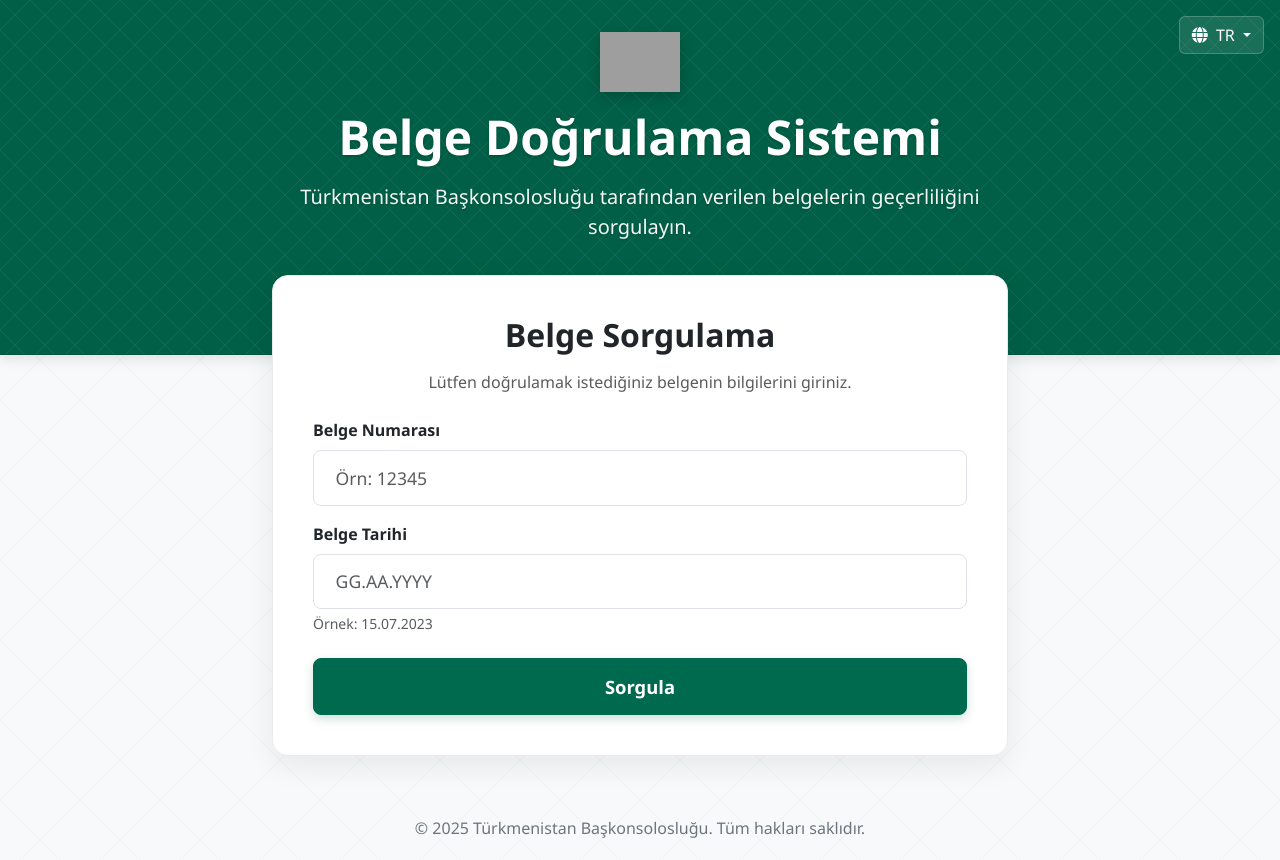
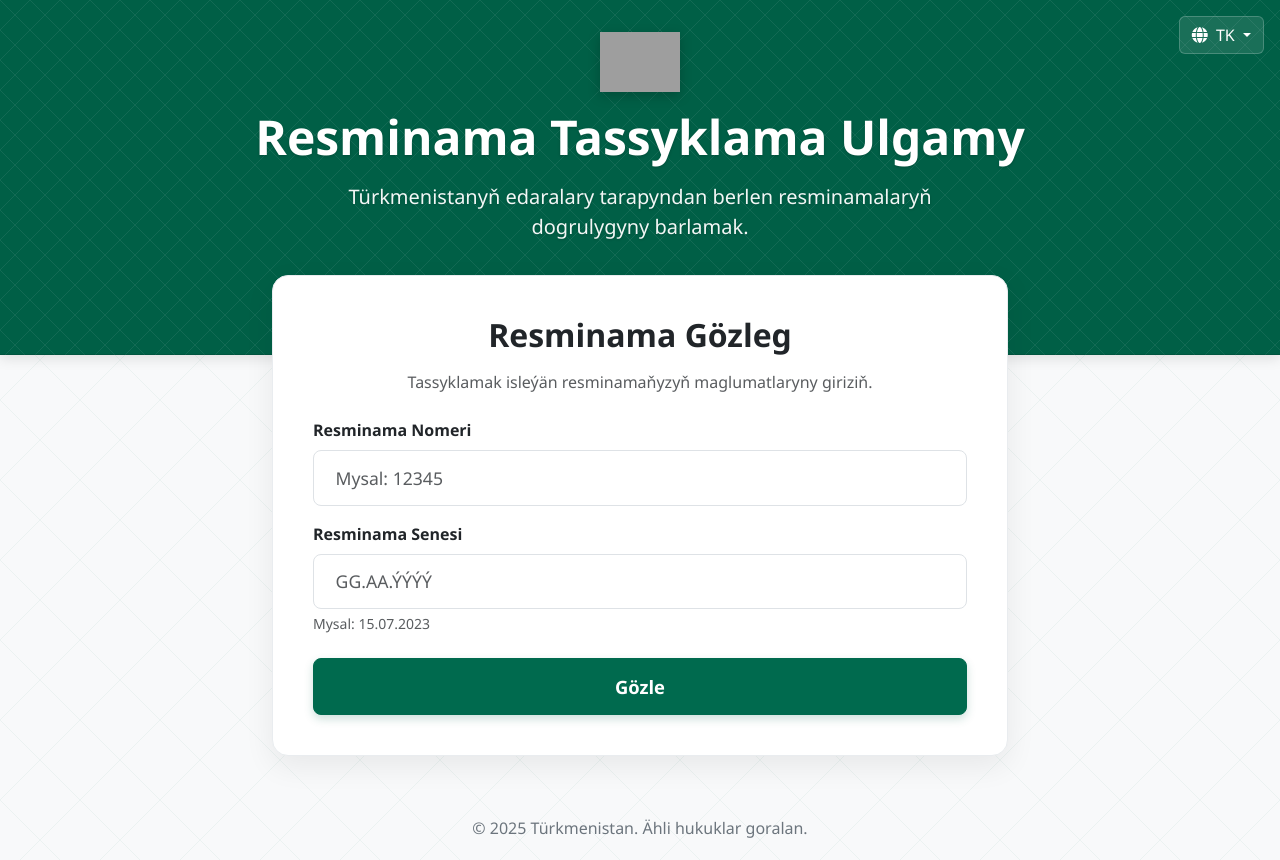
Before and after one commit to istanbultmconsulategovtm/belgedogrulama, a plain HTML site: page index.html in a window 1280 px wide. Drawn offline with nearby package versions, Linux system fonts and the light colour scheme; no server answers; grey boxes are pictures that could not be loaded.

Commit message:
Add files via upload

```diff
--- a/index.html
+++ b/index.html
@@ -3,7 +3,7 @@
 <head>
     <meta charset="UTF-8">
     <meta name="viewport" content="width=device-width, initial-scale=1.0">
-    <title>Türkmenistan Başkonsolosluğu Belge Doğrulama</title>
+    <title>Türkmenistan Belge Doğrulama</title>
     <!-- Bootstrap CSS -->
     <link href="https://cdn.jsdelivr.net/npm/bootstrap@5.3.0/dist/css/bootstrap.min.css" rel="stylesheet">
     <!-- Font Awesome -->
@@ -98,7 +98,7 @@
             box-shadow: 0 0 0 0.25rem rgba(0, 122, 83, 0.2);
         }
 
-       .date-input-wrapper {
+        .date-input-wrapper {
             position: relative;
         }
 
@@ -277,12 +277,25 @@
         function showSpinner(show) { document.getElementById('spinner-container').style.display = show ? 'flex' : 'none'; }
 
         const translations = {
+            tk: {
+                headerTitle: "Resminama Tassyklama Ulgamy", headerSubtitle: "Türkmenistanyň edaralary tarapyndan berlen resminamalaryň dogrulygyny barlamak.",
+                formTitle: "Resminama Gözleg", formSubtitle: "Tassyklamak isleýän resminamaňyzyň maglumatlaryny giriziň.",
+                docNumberLabel: "Resminama Nomeri", docNumberPlaceholder: "Mysal: 12345",
+                docDateLabel: "Resminama Senesi", docDatePlaceholder: "GG.AA.ÝÝÝÝ", docDateExample: "Mysal: 15.07.2023",
+                searchButton: "Gözle", footerText: "&copy; 2025 Türkmenistan. Ähli hukuklar goralan.",
+                loadingText: "Ýüklenýär...", authFailed: "Awtorizasiýa şowsuz boldy. Sahypany täzeläň.",
+                fillAllFields: "Resminama belgisini ve sene meýdanlaryny doly dolduryň.", systemError: "Ulgamda näsazlyk ýüze çykdy. Soňrak synanyşyň.",
+                docValidated: "RESMINAMA TASSYKLANDY", docInvalid: "RESMINAMA YNAMSYZ", docNotFound: "RESMINAMA TAPYLMADY",
+                docRegisteredValid: "Bu resminama ulgamymyzda hasaba alyndy ve dogrudyr.", docRegisteredInvalid: "Bu resminama ulgamymyzda bellige alyndy, ýöne <strong>ygtybarly däl</strong>.",
+                docNotFoundMessage: "Girizilen maglumatlara laýyk ýazgy tapylmady. Maglumatlaryňyzy barlaň ve gaýtadan synanyşyň.",
+                docNo: "Resminama No:", date: "Sene:", fullName: "Ady, Familiýasy:"
+            },
             tr: {
-                headerTitle: "Belge Doğrulama Sistemi", headerSubtitle: "Türkmenistan Başkonsolosluğu tarafından verilen belgelerin geçerliliğini sorgulayın.",
+                headerTitle: "Belge Doğrulama Sistemi", headerSubtitle: "Türkmenistan makamları tarafından verilen belgelerin geçerliliğini sorgulayın.",
                 formTitle: "Belge Sorgulama", formSubtitle: "Lütfen doğrulamak istediğiniz belgenin bilgilerini giriniz.",
                 docNumberLabel: "Belge Numarası", docNumberPlaceholder: "Örn: 12345",
                 docDateLabel: "Belge Tarihi", docDatePlaceholder: "GG.AA.YYYY", docDateExample: "Örnek: 15.07.2023",
-                searchButton: "Sorgula", footerText: "&copy; 2025 Türkmenistan Başkonsolosluğu. Tüm hakları saklıdır.",
+                searchButton: "Sorgula", footerText: "&copy; 2025 Türkmenistan. Tüm hakları saklıdır.",
                 loadingText: "Yükleniyor...", authFailed: "Kimlik doğrulama başarısız oldu. Lütfen sayfayı yenileyin.",
                 fillAllFields: "Lütfen belge numarası ve tarih alanlarını eksiksiz doldurun.", systemError: "Sistemsel bir hata oluştu. Lütfen daha sonra tekrar deneyin.",
                 docValidated: "BELGE DOĞRULANDI", docInvalid: "BELGE GEÇERSİZ", docNotFound: "BELGE BULUNAMADI",
@@ -290,44 +303,31 @@
                 docNotFoundMessage: "Girilen bilgilere uyan bir kayıt bulunamadı. Lütfen bilgilerinizi kontrol edip tekrar deneyiniz.",
                 docNo: "Belge No:", date: "Tarih:", fullName: "Adı Soyadı:"
             },
-            tk: {
-                headerTitle: "Resminama Tassyklama Ulgamy", headerSubtitle: "Türkmenistanyň Baş Konsullygy tarapyndan berlen resminamalaryň dogrulygyny barlamak.",
-                formTitle: "Resminama Gözleg", formSubtitle: "Tassyklamak isleýän resminamaňyzyň maglumatlaryny giriziň.",
-                docNumberLabel: "Resminama Nomeri", docNumberPlaceholder: "Mysal: 12345",
-                docDateLabel: "Resminama Senesi", docDatePlaceholder: "GG.AA.ÝÝÝÝ", docDateExample: "Mysal: 15.07.2023",
-                searchButton: "Gözle", footerText: "&copy; 2025 Türkmenistanyň Baş Konsullygy. Ähli hukuklar goralan.",
-                loadingText: "Ýüklenýär...", authFailed: "Awtorizasiýa şowsuz boldy. Sahypany täzeläň.",
-                fillAllFields: "Resminama belgisini ve sene meýdanlaryny doly dolduryň.", systemError: "Ulgamda näsazlyk ýüze çykdy. Soňrak synanyşyň.",
-                docValidated: "RESMINAMA TASSYKLANDY", docInvalid: "RESMINAMA YNAMSYZ", docNotFound: "RESMINAMA TAPYLMADY",
-                docRegisteredValid: "Bu resminama ulgamymyzda hasaba alyndy ve dogrudyr.", docRegisteredInvalid: "Bu resminama ulgamymyzda bellige alyndy, ýöne <strong>ygtybarly däl</strong>.",
-                docNotFoundMessage: "Girizilen maglumatlara laýyk ýazgy tapylmady. Maglumatlaryňyzy barlaň ve gaýtadan synanyşyň.",
-                docNo: "Resminama No:", date: "Sene:", fullName: "Ady Familiýasy:"
-            },
             en: {
-                headerTitle: "Document Verification System", headerSubtitle: "Verify the validity of documents issued by the Consulate General of Turkmenistan.",
+                headerTitle: "Document Verification System", headerSubtitle: "Verify the validity of documents issued by the authorities of Turkmenistan.",
                 formTitle: "Document Inquiry", formSubtitle: "Please enter the document information you wish to verify.",
                 docNumberLabel: "Document Number", docNumberPlaceholder: "Ex: 12345",
                 docDateLabel: "Document Date", docDatePlaceholder: "DD.MM.YYYY", docDateExample: "Example: 15.07.2023",
-                searchButton: "Search", footerText: "&copy; 2025 Consulate General of Turkmenistan. All rights reserved.",
+                searchButton: "Search", footerText: "&copy; 2025 Turkmenistan. All rights reserved.",
                 loadingText: "Loading...", authFailed: "Authentication failed. Please refresh the page.",
                 fillAllFields: "Please fill in the document number and date fields completely.", systemError: "A system error occurred. Please try again later.",
                 docValidated: "DOCUMENT VALIDATED", docInvalid: "DOCUMENT INVALID", docNotFound: "DOCUMENT NOT FOUND",
                 docRegisteredValid: "This document is registered in our system and is valid.", docRegisteredInvalid: "This document is registered in our system but is <strong>NOT valid</strong>.",
                 docNotFoundMessage: "No record found matching the information entered. Please check your information and try again.",
-                docNo: "Doc No:", date: "Date:", fullName: "Name Surname:"
+                docNo: "Doc No:", date: "Date:", fullName: "Full Name:"
             },
             ru: {
-                headerTitle: "Система проверки документов", headerSubtitle: "Проверьте подлинность документов, выданных Генеральное Kонсульство Туркменистана.",
+                headerTitle: "Система проверки документов", headerSubtitle: "Проверьте подлинность документов, выданных властями Туркменистана.",
                 formTitle: "Запрос документа", formSubtitle: "Пожалуйста, введите информацию о документе, который вы хотите проверить.",
                 docNumberLabel: "Номер документа", docNumberPlaceholder: "Пример: 12345",
                 docDateLabel: "Дата документа", docDatePlaceholder: "ДД.ММ.ГГГГ", docDateExample: "Пример: 15.07.2023",
-                searchButton: "Найти", footerText: "&copy; 2025 Генеральное Kонсульство Туркменистана. Все права защищены.",
+                searchButton: "Найти", footerText: "&copy; 2025 Туркменистан. Все права защищены.",
                 loadingText: "Загрузка...", authFailed: "Ошибка аутентификации. Пожалуйста, обновите страницу.",
                 fillAllFields: "Пожалуйста, полностью заполните поля номера документа и даты.", systemError: "Произошла системная ошибка. Пожалуйста, повторите попытку позже.",
                 docValidated: "ДОКУМЕНТ ПОДТВЕРЖДЕН", docInvalid: "ДОКУМЕНТ НЕДЕЙСТВИТЕЛЕН", docNotFound: "ДОКУМЕНТ НЕ НАЙДЕН",
                 docRegisteredValid: "Этот документ зарегистрирован в нашей системе и действителен.", docRegisteredInvalid: "Этот документ зарегистрирован в нашей системе, но <strong>НЕДЕЙСТВИТЕЛЕН</strong>.",
                 docNotFoundMessage: "Запись, соответствующая введенной информации, не найдена. Пожалуйста, проверьте информацию и повторите попытку.",
-                docNo: "№ док:", date: "Дата:", fullName: "Имя Фамилия:"
+                docNo: "№ док:", date: "Дата:", fullName: "ФИО:"
             }
         };
 
@@ -350,7 +350,7 @@
             datePickerInstance = flatpickr(dateInput, config);
         }
 
-        let currentLang = localStorage.getItem('selectedLang') || 'tr';
+        let currentLang = localStorage.getItem('selectedLang') || 'tk';
 
         function setLanguage(lang) {
             currentLang = lang;
@@ -387,18 +387,11 @@
             onAuthStateChanged(auth, async (user) => {
                 if (!user) {
                     try {
-                        if (initialAuthToken) {
-                            try {
-                                await signInWithCustomToken(auth, initialAuthToken);
-                            } catch (customTokenError) {
-                                console.warn("Custom token sign-in failed, attempting anonymous sign-in:", customTokenError);
-                                await signInAnonymously(auth); // Fallback to anonymous if custom token fails
-                            }
-                        } else {
-                            await signInAnonymously(auth);
-                        }
-                    } catch (authError) {
-                        console.error("Authentication Error:", authError);
+                        if (initialAuthToken) await signInWithCustomToken(auth, initialAuthToken);
+                        else await signInAnonymously(auth);
+                    } catch (error) {
+                        console.error("Authentication Error:", error);
+                        // Using a custom modal instead of alert for better UX
                         showResult(false, `<h4 class="fw-bold">${translations[currentLang].authFailed}</h4>`);
                     }
                 }
@@ -455,7 +448,6 @@
                     `);
                 }
             } catch (error) {
-                // Hatanın tam detaylarını konsola yazdır
                 console.error("Verification error:", error);
                 showResult(false, `<h4 class="fw-bold">${translations[currentLang].systemError}</h4>`);
             } finally {
```
